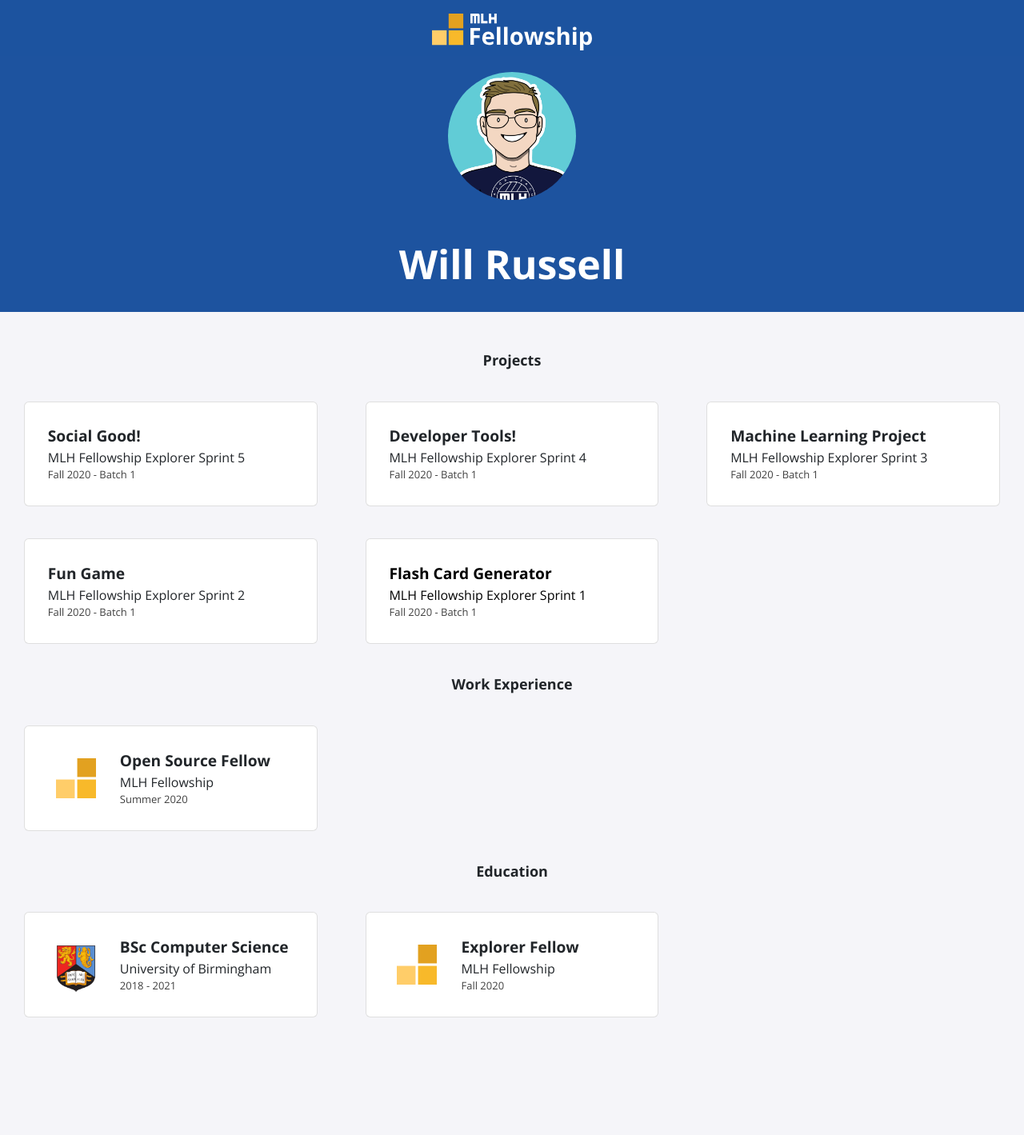
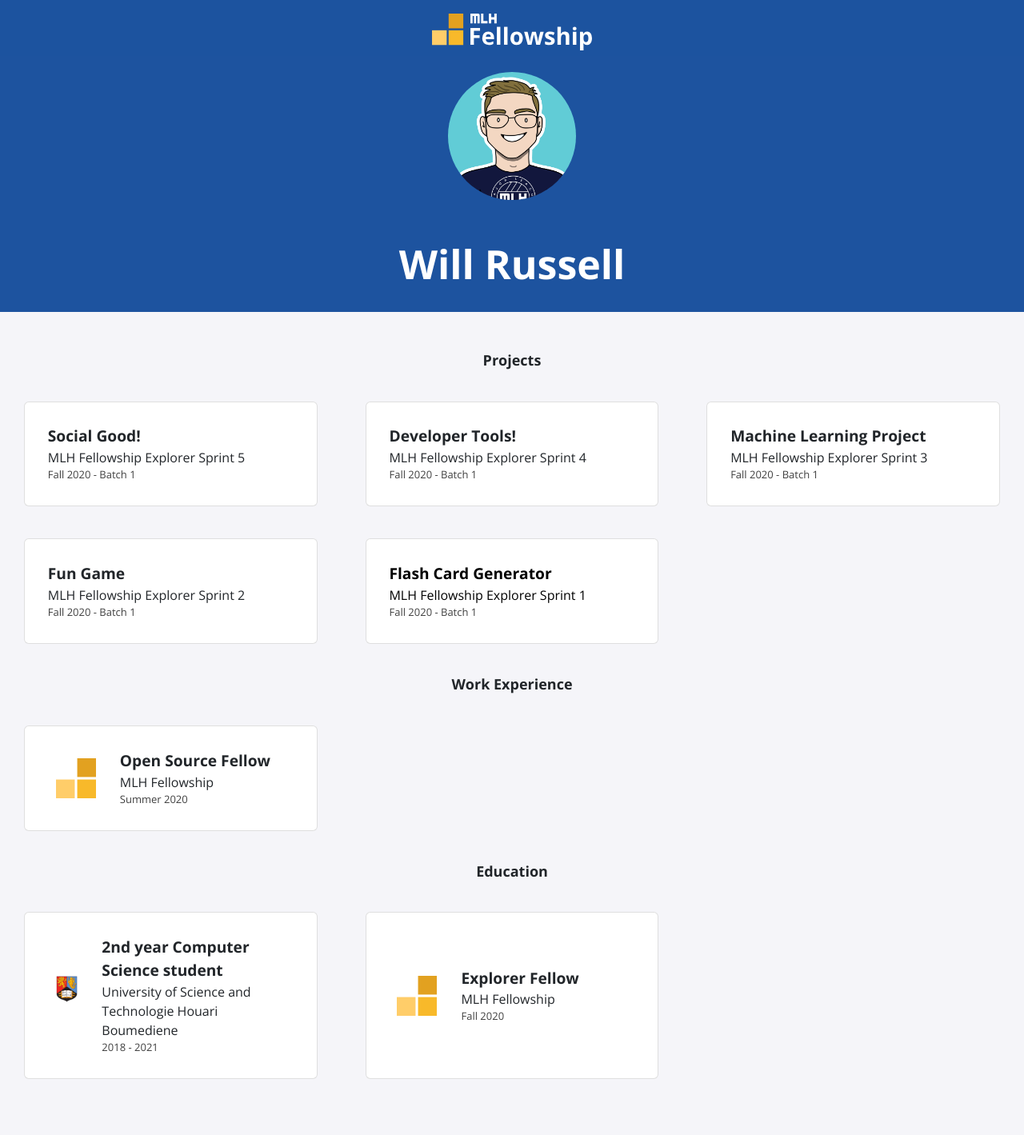
Before and after one commit to abdelghafourbk/abdelghafourbk.github.io, a Jekyll site: the page built from index.html, in a window 1280 px wide. Shown: the whole page at 80% size. Built offline with Jekyll 4.4.1, drawn with Linux system fonts in a browser that asks for light colours; nearby versions of some CDN libraries; before the commit the page ends 1342 px from its top, so only the background shows below that.

Commit message:
Update education.yml

```diff
--- a/_data/education.yml
+++ b/_data/education.yml
@@ -1,5 +1,5 @@
-- course: BSc Computer Science
-  institute: University of Birmingham
+- course: 2nd year  Computer Science student
+  institute: University of Science and Technologie Houari Boumediene
   dates: 2018 - 2021
   logo: uob.png
 
```
